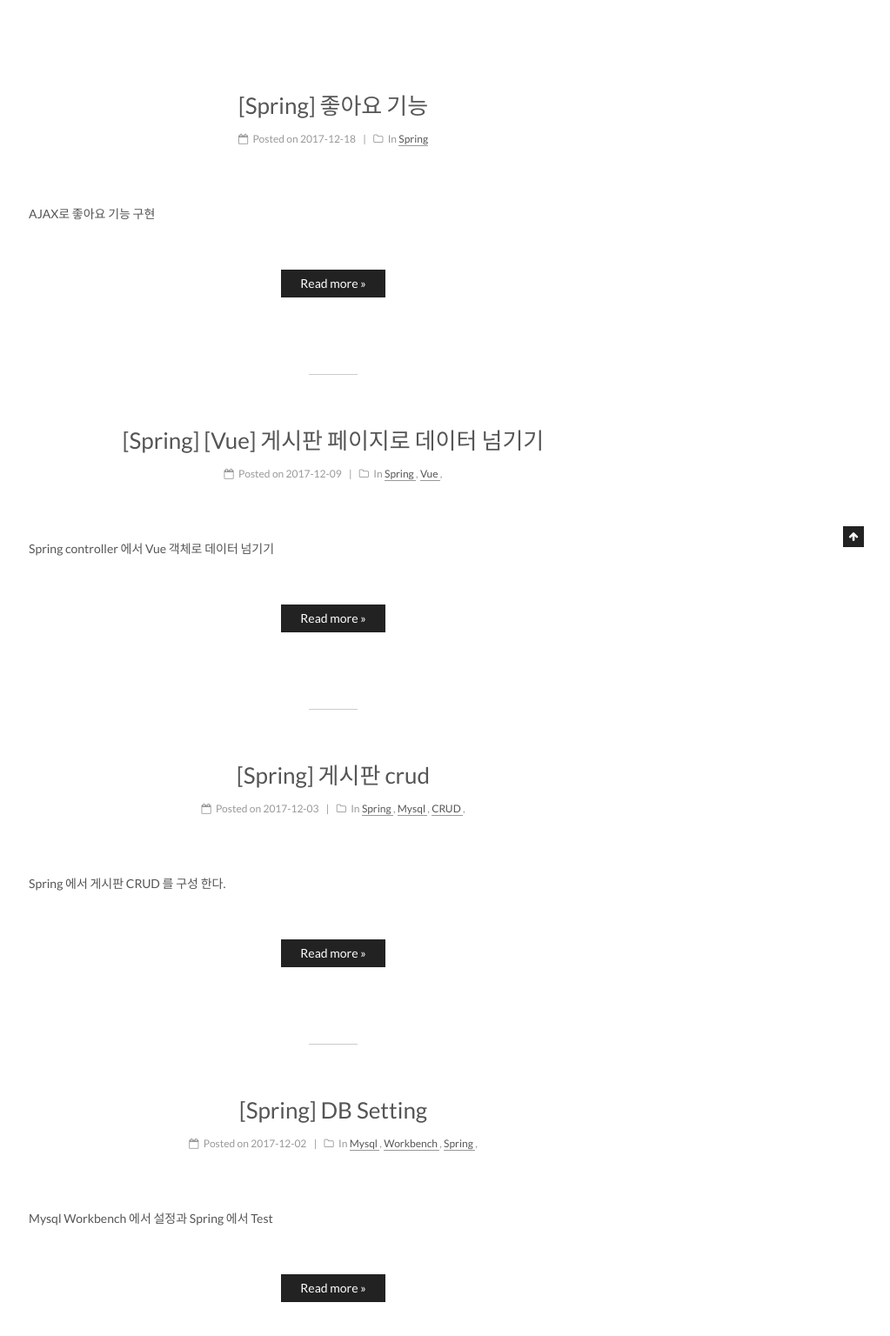
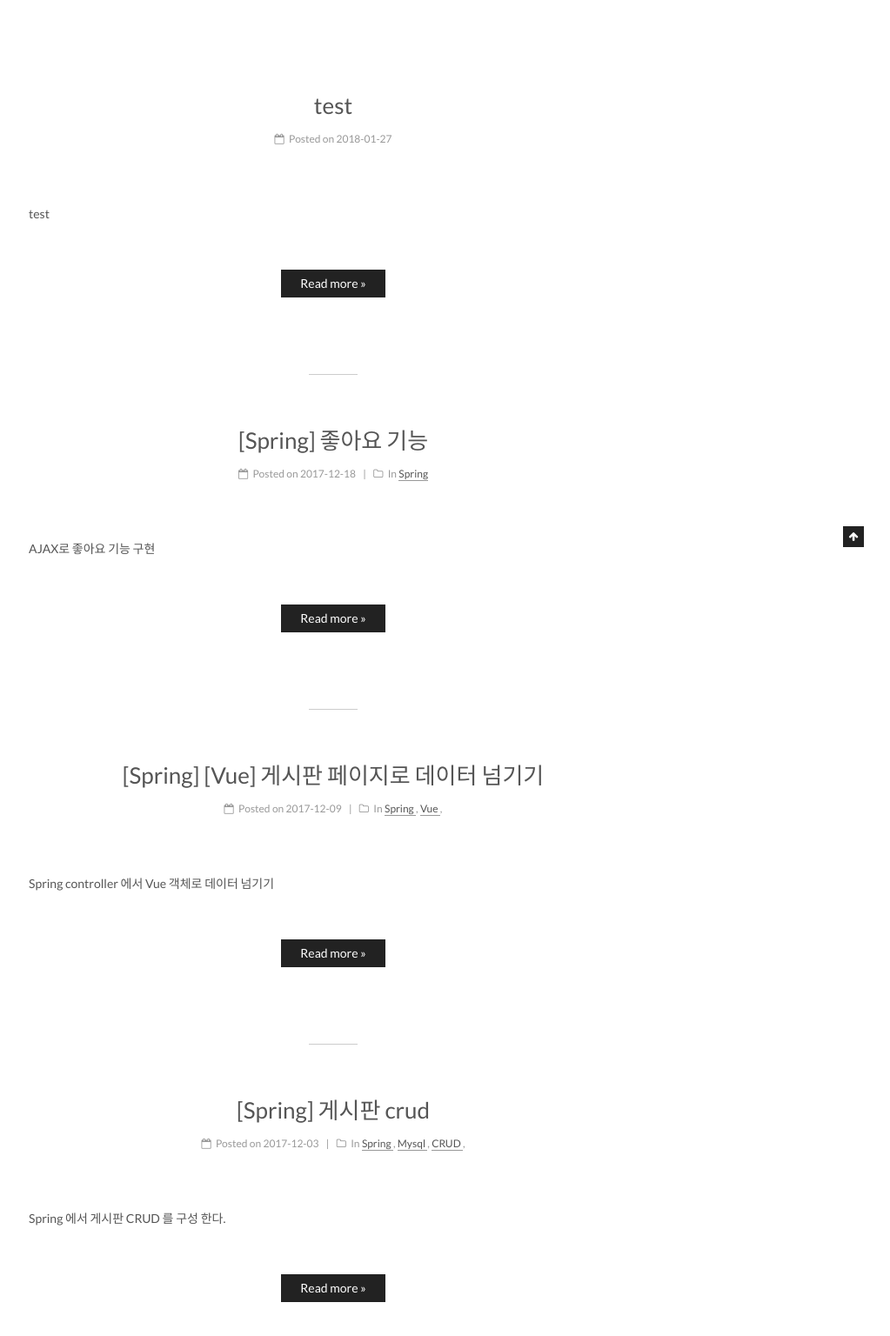
Before and after one commit to kwakkwakkwak/kwakkwakkwak.github.io, a Jekyll site: the page built from index.html, in a window 1280 px wide, cut to the strip 371-1920 px from the top of the page. Shown: the top 1536 px of the strip at 87% size, without its empty margins (257-1280 px from the left). Built offline with Jekyll 4.4.1, drawn with Linux system fonts in a browser that asks for light colours; the list of posts is cut into pages by our own code; some of the changed text lies outside the part shown.

Commit message:
Test commit

```diff
--- /dev/null
+++ b/_posts/2018-01-27-[Test]Test.md
@@ -0,0 +1,17 @@
+---
+title: "test"
+description: "test"
+categories:
+tags:
+date: 2018-01-27
+comments : true
+---
+
+
+# Test
+
+## Test
+
+### Test
+
+#### Test
```
Also changed, not shown: _posts/2017-09-14-[HTML]Markup_Tip.md (+0 -1 lines).
